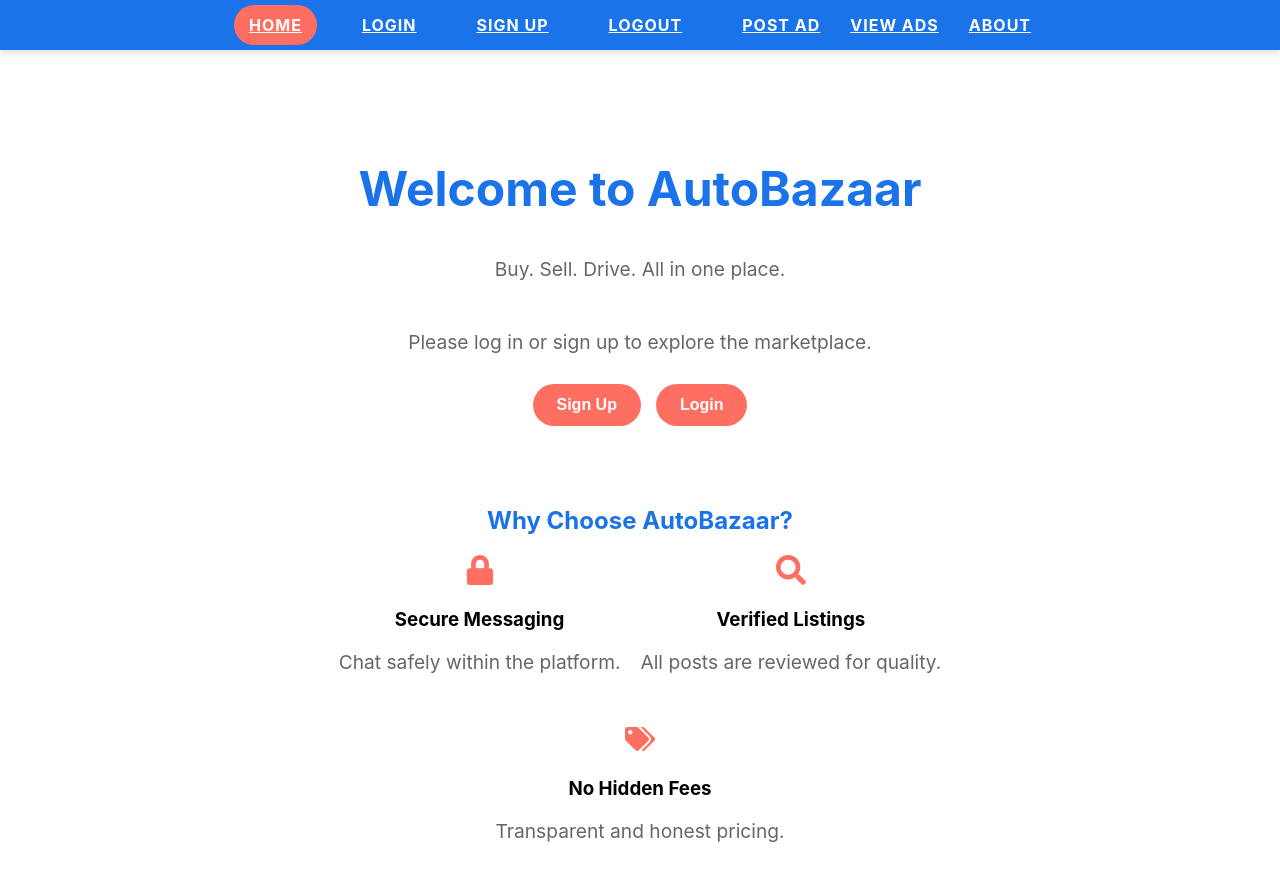
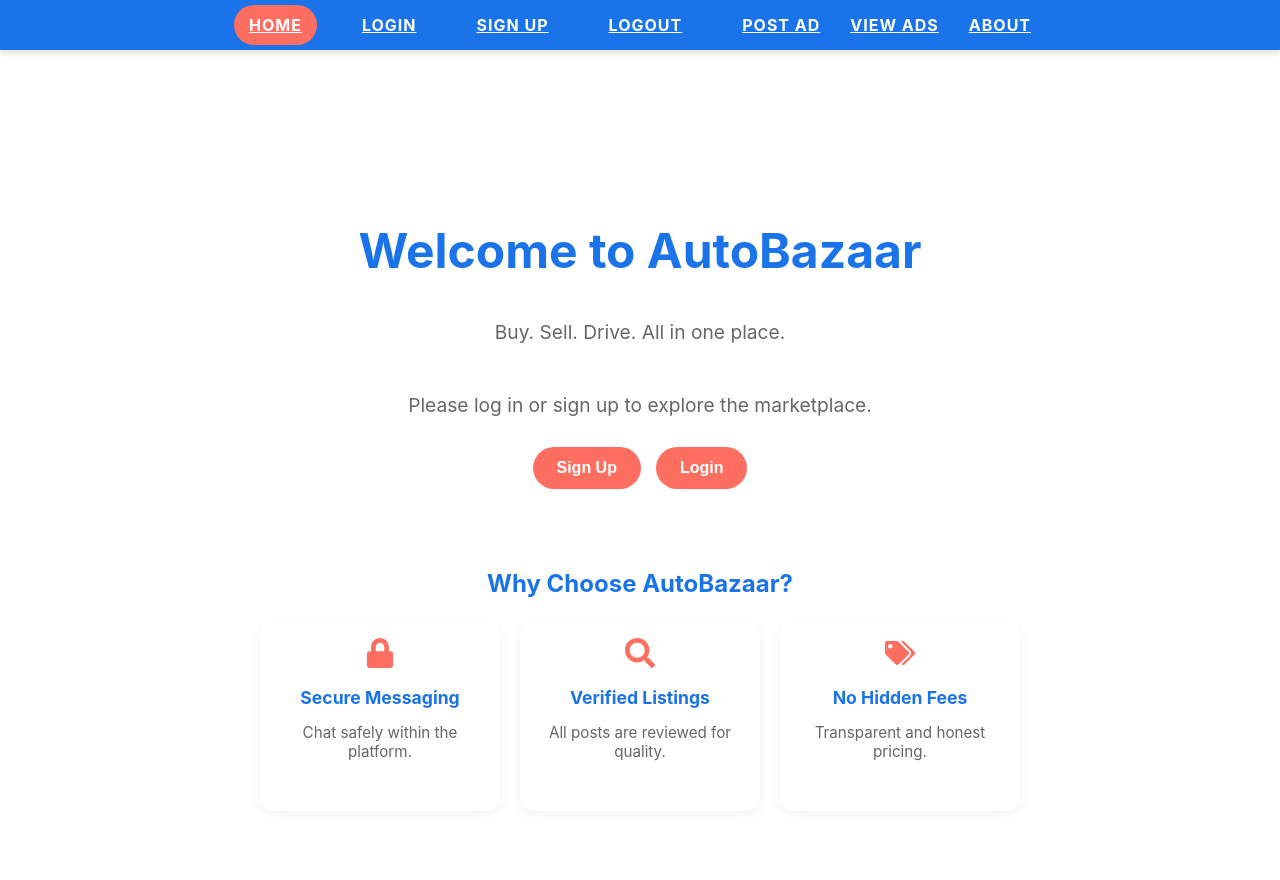
Before and after one commit to HasanMurtez/PPIT, a React (Create React App) app: page / in a window 1280 px wide. Shown: the top 880 px of the page. Built offline with nearby package versions, Linux system fonts and the light colour scheme; no server answers.

Commit message:
added css to home page

```diff
--- a/src/App.css
+++ b/src/App.css
@@ -677,3 +677,27 @@ nav ul li a.active {
     flex-direction: column;
   }
 }
+.feature-card {
+  background: white;
+  padding: 20px;
+  border-radius: 15px;
+  width: 200px;
+  text-align: center;
+  box-shadow: 0 4px 12px rgba(0, 0, 0, 0.05);
+  transition: transform 0.3s ease;
+}
+
+.feature-card:hover {
+  transform: translateY(-5px);
+}
+
+.feature-card h3 {
+  color: #1a73e8;
+  margin: 15px 0 10px;
+  font-size: 1.1rem;
+}
+
+.feature-card p {
+  color: #666;
+  font-size: 0.95rem;
+}
```
